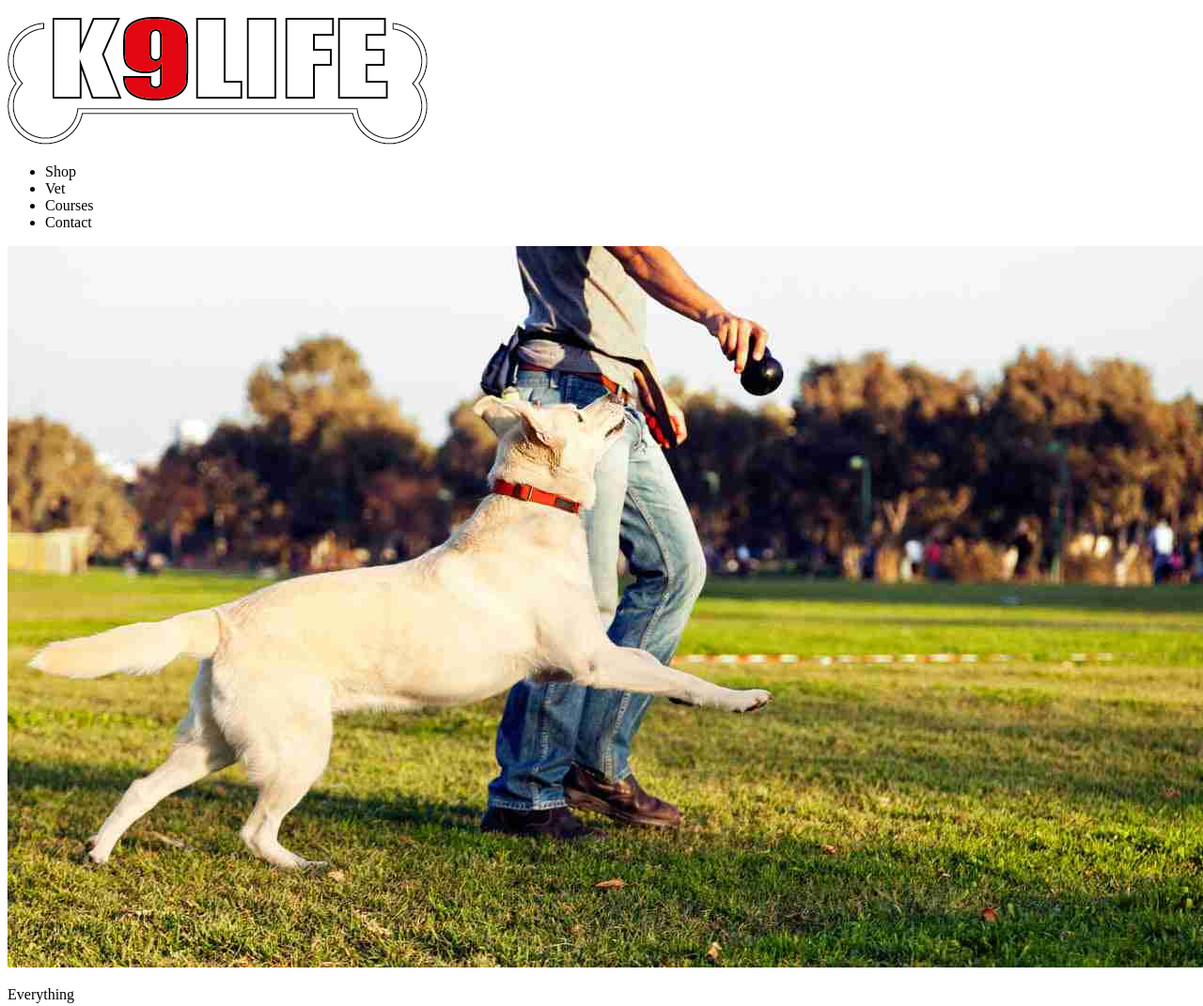
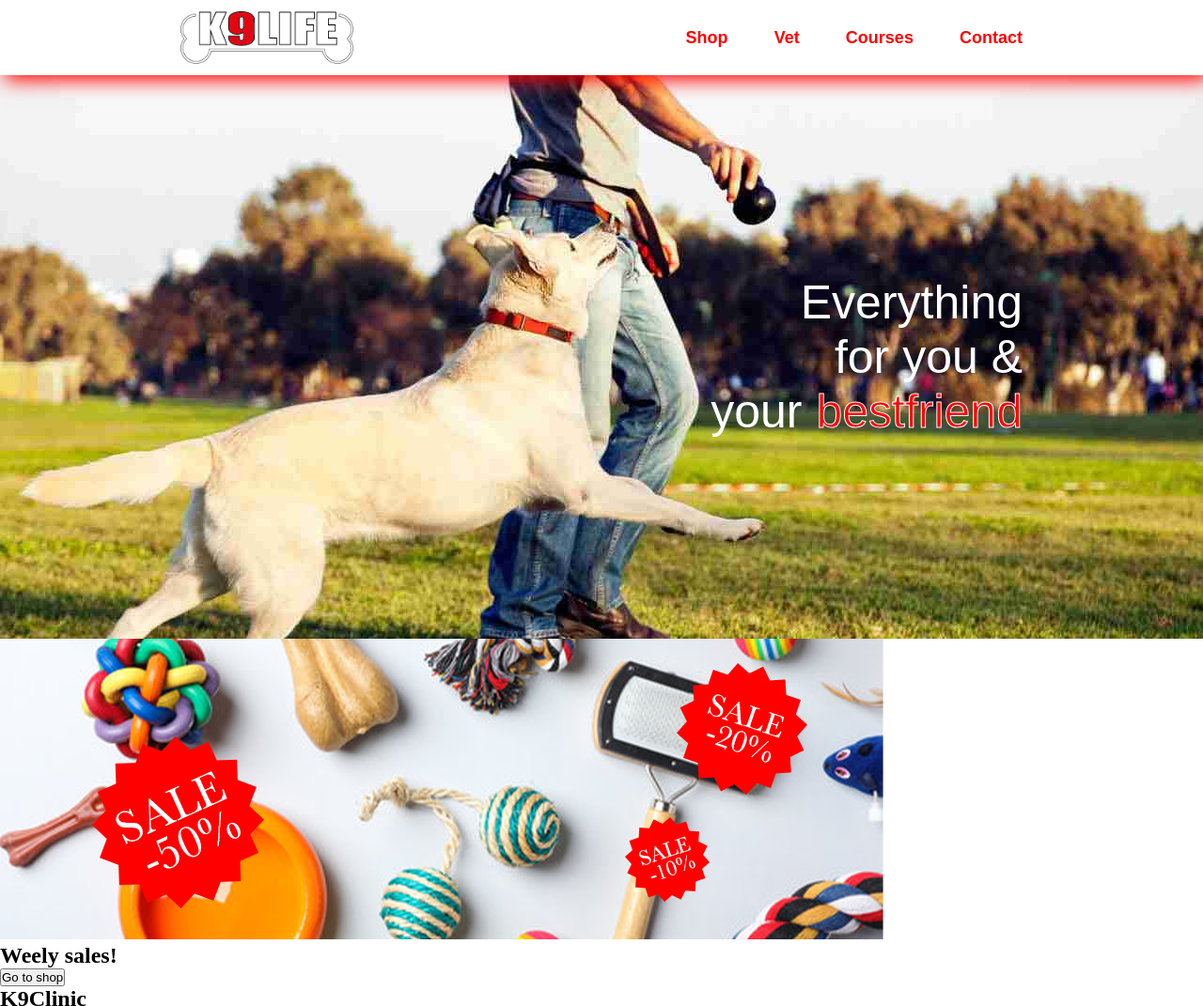
Before and after one commit to ParhamInBinary/K9LIFE, a plain HTML site: page index.html in a window 1280 px wide. Shown: the top 1071 px of the page at 94% size. Drawn offline with Linux system fonts and the light colour scheme.

Commit message:
header and masthead complete for desktop

```diff
--- a/index.html
+++ b/index.html
@@ -16,10 +16,10 @@
       </div>
       <div class="menubar">
         <ul>
-          <li class="menuShop">Shop</li>
-          <li class="menuVet">Vet</li>
-          <li class="menuCourses">Courses</li>
-          <li class="menuContact">Contact</li>
+          <li class="menuOption">Shop</li>
+          <li class="menuOption">Vet</li>
+          <li class="menuOption">Courses</li>
+          <li class="menuOption">Contact</li>
         </ul>
 
         <div class="burger">
@@ -31,13 +31,9 @@
     </header>
     <main>
       <div class="masthead">
-        <img
-          src="./resources/dog-playing1-4.jpg"
-          alt="playingDog"
-        />
         <p class="pitchText">Everything</p>
         <p class="pitchText">for you &</p>
-        <div>
+        <div class="pitch2">
           <p class="pitchText">your</p>
           <p class="bestfriend">bestfriend</p>
         </div>
--- a/styles.css
+++ b/styles.css
@@ -0,0 +1,98 @@
+* {
+    margin: 0;
+    padding: 0;
+    box-sizing: border-box;
+
+}
+
+body {
+    display: flex;
+    align-items: center;
+    flex-direction: column;
+}
+
+/* ========= ========= HEADER ========= =========*/
+
+header {
+    display: flex;
+    justify-content: space-between;
+    align-items: center;
+    height: 80px;
+    width: 100%;
+    padding: 0 15%;
+    box-shadow: 5px 5px 20px red;
+    background-color: #FFF;
+    z-index: 1;
+}
+
+.logo img {
+   height: 60px;
+}
+
+.logo img:hover {
+   cursor: pointer;
+}
+
+.menubar {
+    width: 40%;
+}
+
+.menuOption:hover {
+    cursor: pointer;
+}
+
+.menubar ul {
+    list-style-type: none;
+    display: flex;
+    flex-direction: row;
+    font-family: Arial, Helvetica, sans-serif;
+    font-weight: bold;
+    color: red;
+    justify-content: space-between;
+    font-size: 18px;
+}
+
+/* ========= ========= MAIN ========= =========*/
+
+main {
+    width: 100%;
+}
+
+/* ========= ========= MASTHEAD ========= =========*/
+.masthead {
+    height: 600px;
+    display: flex;
+    flex-direction: column;
+    justify-content: center;
+    align-items: end;
+    padding: 0 15%;
+    background-image: url(./resources/dog-playing1-4.jpg);
+    background-size: cover;
+}
+
+.pitchText {
+    font-family: Arial, Helvetica, sans-serif;
+    font-size: 50px;
+    color: #FFF;
+}
+
+.pitch2 {
+    font-family: Arial, Helvetica, sans-serif;
+    font-size: 50px;
+    display: flex;
+    justify-content: space-between;
+}
+
+.bestfriend {
+    margin-left: 15px;
+    color: red;
+    -webkit-text-stroke: 1px #FFF;
+}
+
+/* ========= ========= SHOP ========= =========*/
+
+/* ========= ========= VET ========= =========*/
+
+/* ========= ========= COURSES ========= =========*/
+
+/* ========= ========= FOOTER ========= =========*/
```
